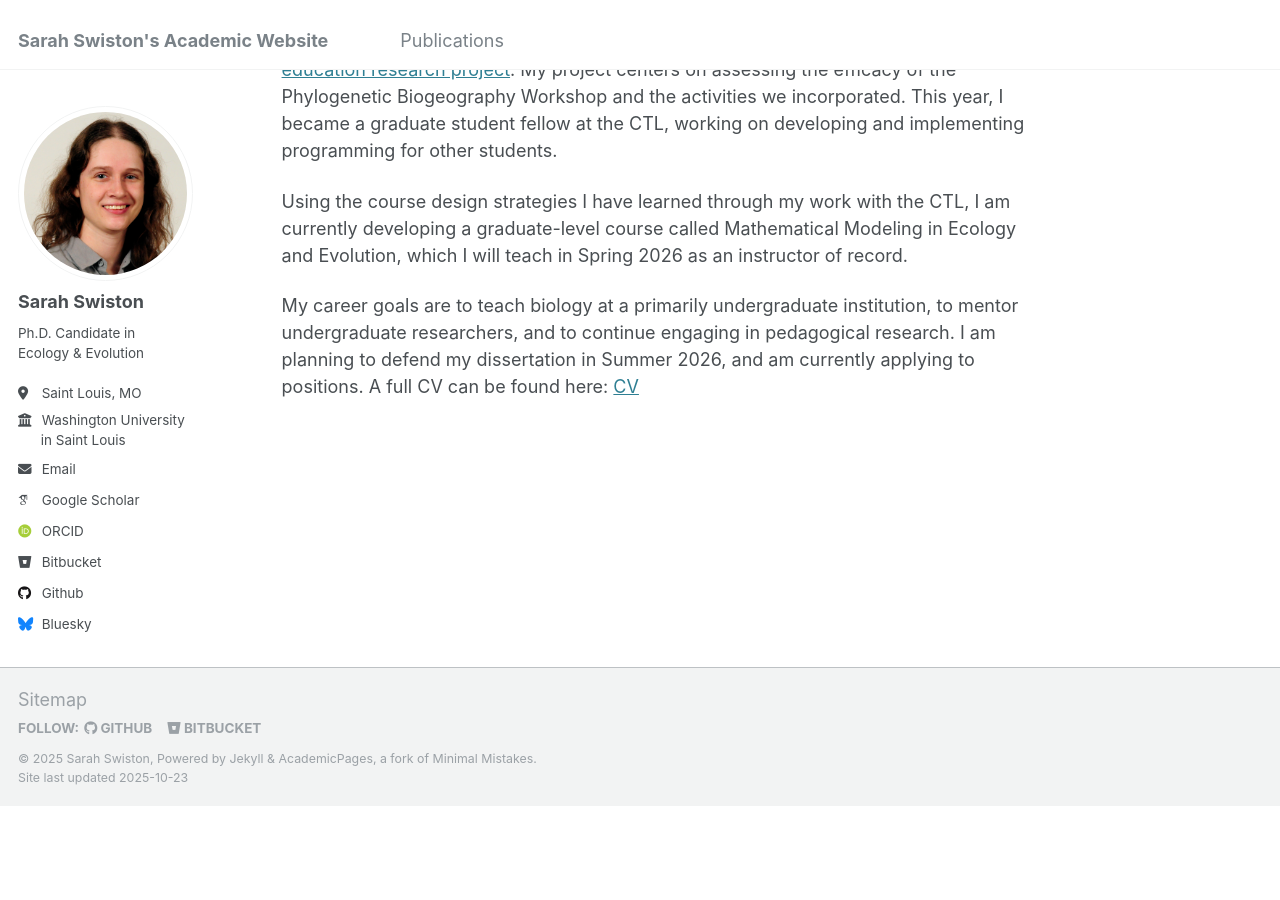
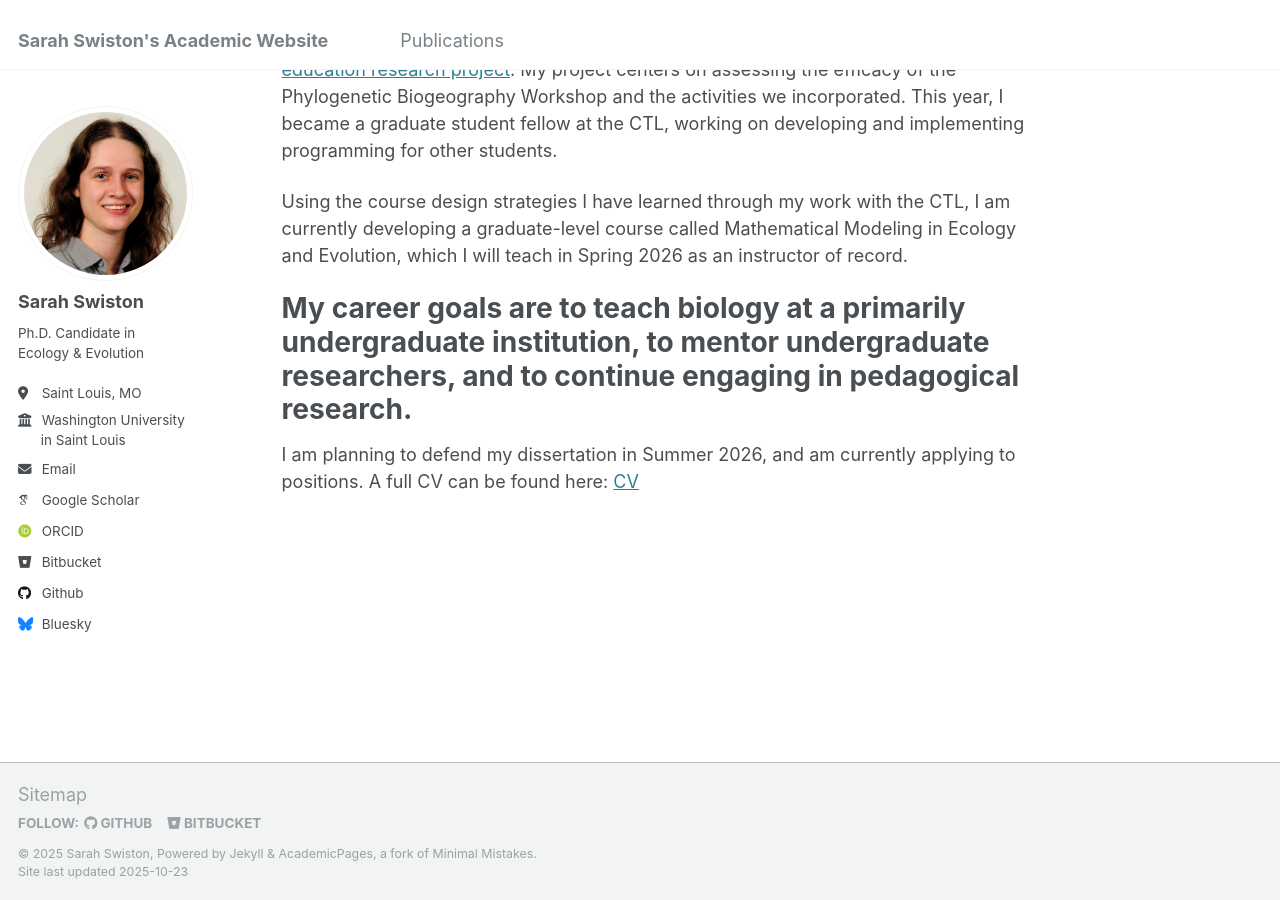
Before and after one commit to sswiston/sswiston.github.io, a Jekyll site: the page built from _pages/about.md, in a window 1280 px wide and 900 px high, scrolled down 675 px. Built offline with Jekyll 4.4.1, drawn with Linux system fonts in a browser that asks for light colours; some web fonts are replaced; before the commit the page ends 1480 px from its top, so only the background shows below that.

```diff
--- a/_pages/about.md
+++ b/_pages/about.md
@@ -17,4 +17,6 @@ I am also committed to teaching and pedagogical research. I have obtained a Teac
 
 Using the course design strategies I have learned through my work with the CTL, I am currently developing a graduate-level course called Mathematical Modeling in Ecology and Evolution, which I will teach in Spring 2026 as an instructor of record.
 
-My career goals are to teach biology at a primarily undergraduate institution, to mentor undergraduate researchers, and to continue engaging in pedagogical research. I am planning to defend my dissertation in Summer 2026, and am currently applying to positions. A full CV can be found here: [CV](http://sswiston.github.io/files/Swiston_CV.pdf)
+# My career goals are to teach biology at a primarily undergraduate institution, to mentor undergraduate researchers, and to continue engaging in pedagogical research.
+
+I am planning to defend my dissertation in Summer 2026, and am currently applying to positions. A full CV can be found here: [CV](http://sswiston.github.io/files/Swiston_CV.pdf)
```
